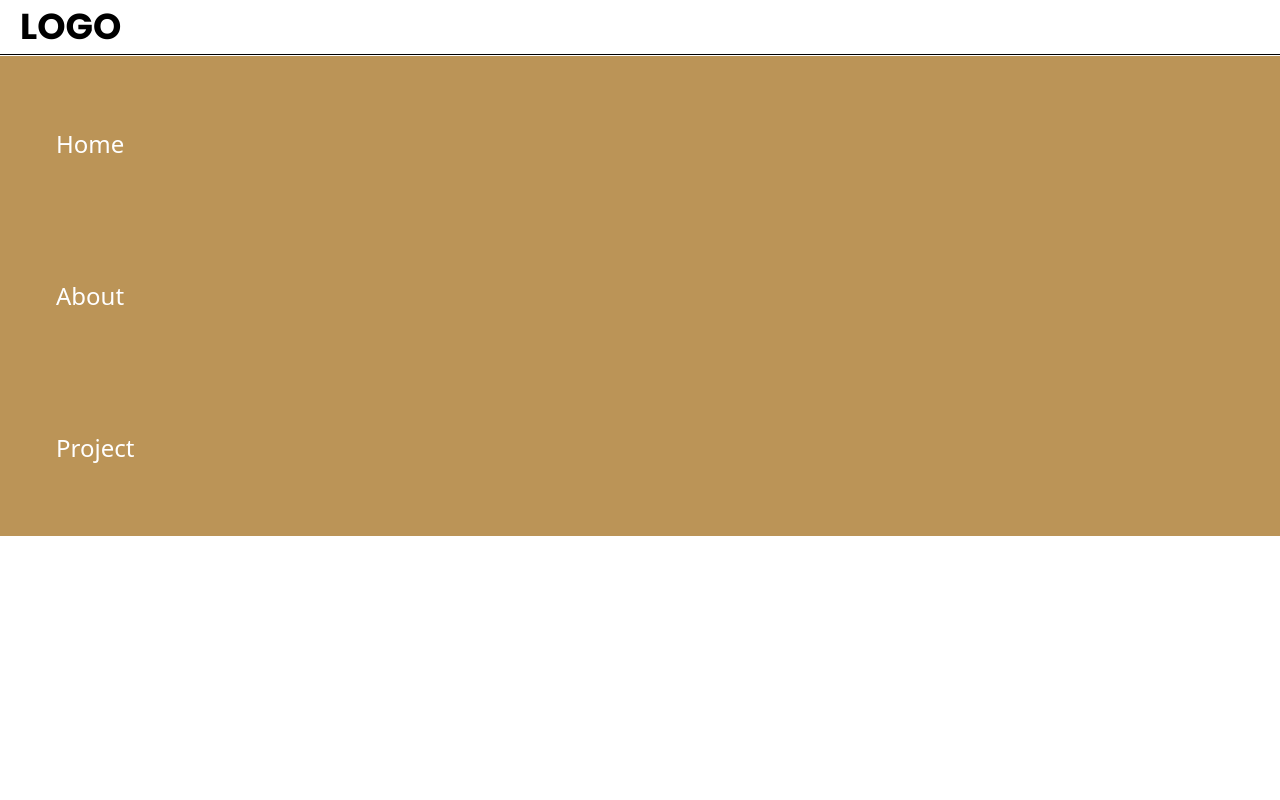
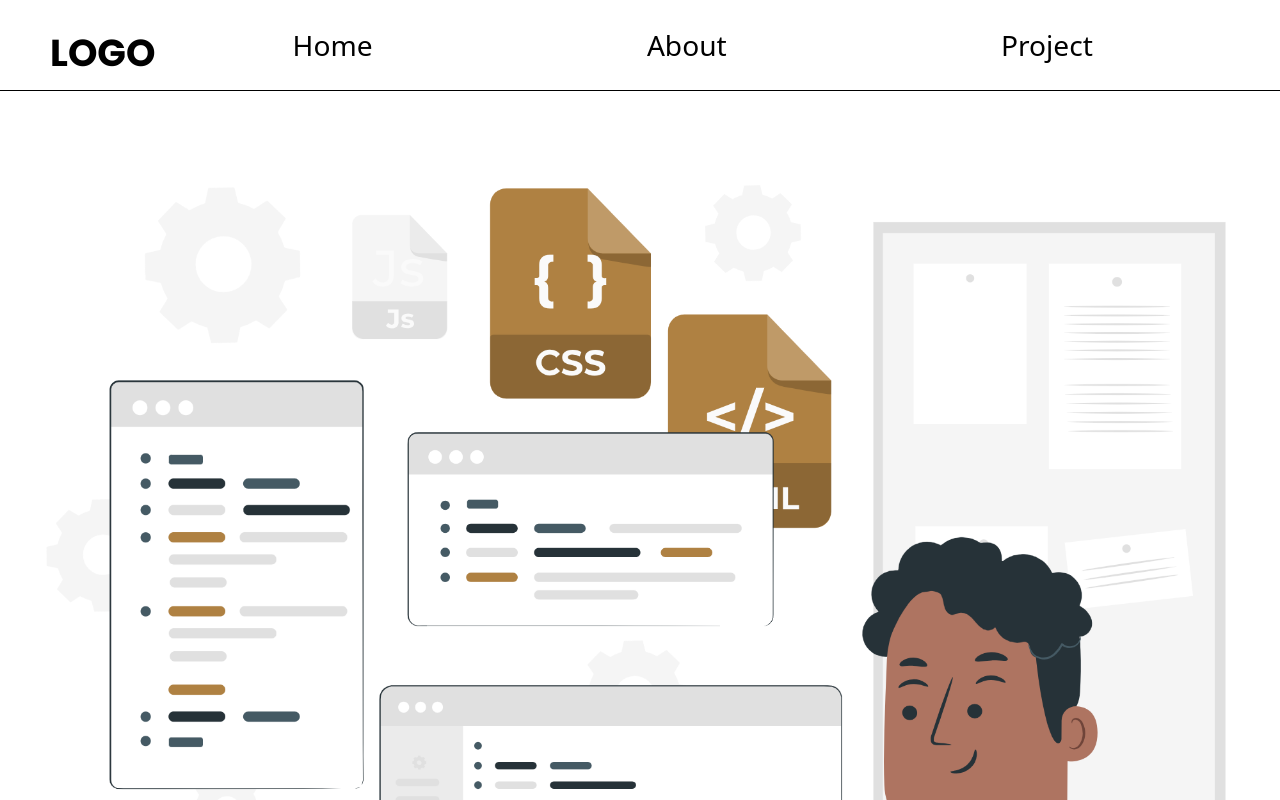
Before and after one commit to haroldm2598/Project-portfolio, a React (Vite) app: page /#/ in a window 1280 px wide. Shown: the top 800 px of the page. Built offline with nearby package versions, Linux system fonts and the light colour scheme.

Commit message:
HOMEPAGE: on progress

```diff
--- a/src/assets/style/main.scss
+++ b/src/assets/style/main.scss
@@ -10,11 +10,11 @@
 		@apply flex flex-row justify-between items-center;
 
 		&__logo {
-			@apply order-1;
+			@apply order-1 lg:order-1;
 		}
 
 		&__nav {
-			@apply order-3 lg:order-2 flex flex-col bg-bgcolor200 absolute right-0 top-14 w-full h-auto p-10 text-2xl text-bgwhite font-medium animate-wiggle lg:flex;
+			@apply order-3  flex flex-col bg-bgcolor200 absolute right-0 top-36 w-full h-auto p-10 text-8xl text-bgwhite font-medium animate-wiggle;
 
 			* {
 				@apply w-full py-8 pl-4 hover:border-4 hover:border-bgcolor100 hover:transition-all hover:duration-700 hover:ease-out;
@@ -26,7 +26,7 @@
 		}
 
 		&__menuIcon {
-			@apply order-2 lg:hidden cursor-pointer;
+			@apply order-2 lg:hidden cursor-pointer text-7xl;
 		}
 	}
 }
@@ -35,13 +35,14 @@
 	padding: 0;
 	margin: 0;
 	box-sizing: border-box;
+	font-size: 62.5%;
 }
 
 .header {
 	&__logo {
 		font-family: $mainFont;
 		font-weight: 700;
-		font-size: 36px;
+		font-size: 6rem;
 		text-transform: uppercase;
 	}
 
--- a/src/layout/Header.jsx
+++ b/src/layout/Header.jsx
@@ -3,19 +3,25 @@ import { Link, NavLink } from 'react-router-dom';
 import { FaAlignJustify } from 'react-icons/fa6';
 
 function Header() {
-	const [isShow, SetIsShow] = useState(true);
+	const [isShow, SetIsShow] = useState(false);
 
 	function handleNavbarShow() {
 		SetIsShow((oldState) => !oldState);
 	}
 	return (
 		<>
-			<header className='header mx-5'>
+			<header className='header mx-5 lg:mx-20'>
 				<h1 className='header__logo'>
 					<Link to='/'>logo</Link>
 				</h1>
 
-				<nav className={`${isShow ? 'header__nav' : 'hidden'}`}>
+				<nav
+					className={`${
+						isShow
+							? 'header__nav'
+							: 'lg:order-2 lg:flex lg:justify-around lg:items-center lg:text-7xl lg:w-full hidden'
+					}`}
+				>
 					<NavLink to='/'>Home</NavLink>
 					<NavLink to='/About'>About</NavLink>
 					<NavLink to='/Project'>Project</NavLink>
--- a/src/page/Homepage.jsx
+++ b/src/page/Homepage.jsx
@@ -1,20 +1,24 @@
 import { useState } from 'react';
 import Button from '../component/Button';
+import image from '../assets/image/homepage.png';
 
 function HomePage() {
 	// TESTING ONLY SHOULD REPLACE BY CONTEXTAPI and REDUCER
 	const [mouseClick, setMouseClick] = useState('');
 
-	function handleClick() {
-		setMouseClick((oldState) => {
-			return (oldState = 'testing lang bro');
-		});
-	}
+	function handleClick() {}
 	return (
 		<>
-			<h1>Hello welcome to HomePage</h1>
-			<Button name='testing' handleClick={handleClick} />
-			<h2>{mouseClick}</h2>
+			<div className='my-5 flex flex-col items-center justify-center'>
+				<div>
+					<img src={image} alt='image' />
+				</div>
+				<h1 className='px-auto py-0 text-6xl'>
+					Hello there welcome to my portfolio site where i can show case my
+					works and experience.
+				</h1>
+				<Button name='testing' handleClick={handleClick} />
+			</div>
 		</>
 	);
 }
--- a/tailwind.config.js
+++ b/tailwind.config.js
@@ -13,12 +13,13 @@ export default {
 		extend: {
 			keyframes: {
 				wiggle: {
-					// '0%, 100%': { transform: 'rotate(-3deg)' },
-					'50%': { transform: 'translate(-500px, 0px)' }
+					// '0%': { transform: 'translate(500px, 0px)' },
+					'50%': { transform: 'translate(500px, 0px)' },
+					'100%': { transform: 'translate(0px, 0px)' }
 				}
 			},
 			animation: {
-				wiggle: 'wiggle 1.5s ease-in-out'
+				wiggle: 'wiggle 1s ease-in-out'
 			}
 		}
 	},
```
